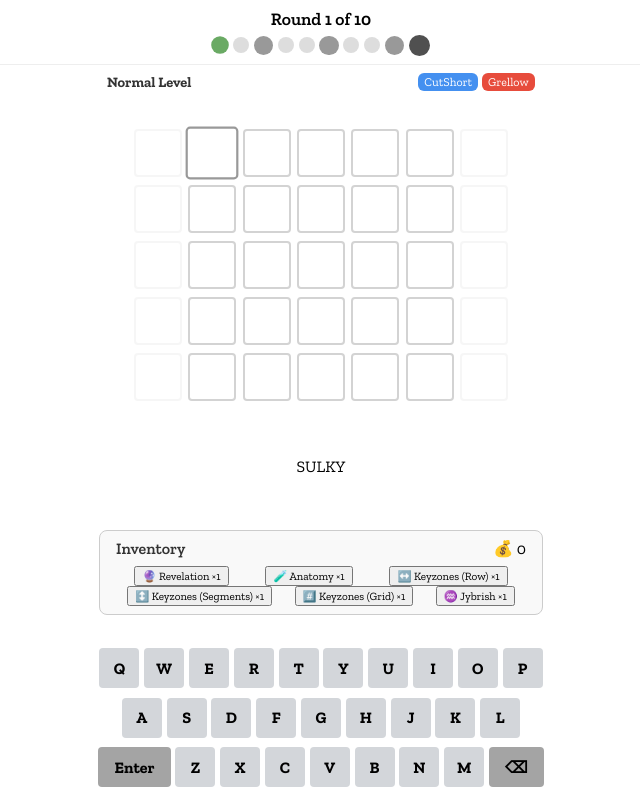
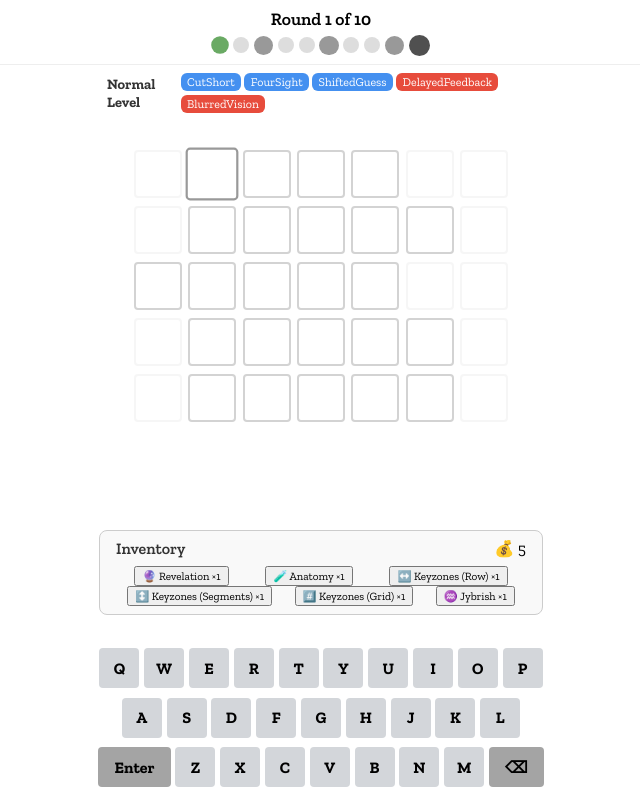
Before and after one commit to gabeszeto/unwordable, a React (Vite) app in the folder game/: page /play in a window 1280 px wide. Shown: the whole page, without its empty margins (319-959 px from the left). Built offline with nearby package versions, Linux system fonts and the light colour scheme.

Commit message:
fix: foursight and shiftedguess chronological order, keyboard hander for cutshort

```diff
--- a/game/src/contexts/gold/GoldContext.jsx
+++ b/game/src/contexts/gold/GoldContext.jsx
@@ -8,7 +8,7 @@ export function useGold() {
 }
 
 export function GoldProvider({ children }) {
-  const [gold, setGold] = useState(0);
+  const [gold, setGold] = useState(5);
 
   const addGold = (amount) => setGold((g) => g + amount);
   const spendGold = (amount) => setGold((g) => Math.max(g - amount, 0));
--- a/game/src/contexts/gold/goldUtils.js
+++ b/game/src/contexts/gold/goldUtils.js
@@ -1,5 +1,5 @@
 export function calculateRoundGold({ guessesUsed, isBoss = false }) {
-    const base = isBoss ? 5 : 2;
+    const base = isBoss ? 5 : 3;
     const remainingGuesses = Math.max(6 - guessesUsed, 0);
     return base + remainingGuesses;
 }
--- a/game/src/features/GameStageManager.jsx
+++ b/game/src/features/GameStageManager.jsx
@@ -33,8 +33,8 @@ export default function GameStageManager() {
     if (Object.keys(debuffPlan).length === 0) {
       // const plan = generateDebuffPlan();
       const plan = generateDebugDebuffPlan({
-        forcePassive: 'CutShort',
-        forceActive: 'Grellow'
+        forcePassive: ['CutShort', 'FourSight', 'ShiftedGuess'],
+        forceActive: ['DelayedFeedback', 'BlurredVision']
       });
       setDebuffPlan(plan);
       console.log(plan)
--- a/game/src/features/debuffs/debuffRegistry.js
+++ b/game/src/features/debuffs/debuffRegistry.js
@@ -3,15 +3,15 @@ export const debuffRegistry = {
   Grellow: {
     type: 'active',
     name: 'Grellow',
-    description: 'Green tiles are replaced with yellow. You’ll never know what’s correct.',
+    description: `Green tiles are replaced with yellow. You'll never know what's correct.`,
     weight: 1,
   },
-  Yellowless: {
-    type: 'active',
-    name: 'Yellow-less',
-    description: "Correct letters in the wrong place won't show up yellow.",
-    weight: 1,
-  },
+  // Yellowless: {
+  //   type: 'active',
+  //   name: 'Yellow-less',
+  //   description: "Correct letters in the wrong place won't show up yellow.",
+  //   weight: 1,
+  // },
   DelayedFeedback: {
     type: 'active',
     name: 'Delayed Feedback',
@@ -38,12 +38,12 @@ export const debuffRegistry = {
     description: 'Guessing a word with no colors ends your run instantly.',
     weight: 1,
   },
-  LetterLock: {
-    type: 'passive',
-    name: 'Locked Letter',
-    description: 'A random letter is locked into a specific position in one of your first three guesses.',
-    weight: 1,
-  },
+  // LetterLock: {
+  //   type: 'passive',
+  //   name: 'Locked Letter',
+  //   description: 'A random letter is locked into a specific position in one of your first three guesses.',
+  //   weight: 1,
+  // },
   ShiftedGuess: {
     type: 'passive',
     name: 'Shifted Guess',
@@ -56,12 +56,12 @@ export const debuffRegistry = {
     description: 'Your first guess must be a 4-letter word.',
     weight: 1,
   },
-  NoThreedom: {
-    type: 'passive',
-    name: 'No Threedom',
-    description: 'Your first guess must be a 3-letter word. Brutal.',
-    hidden: true, // optional: don’t show in perk selection if it's an upgrade
-  },
+  // NoThreedom: {
+  //   type: 'passive',
+  //   name: 'No Threedom',
+  //   description: 'Your first guess must be a 3-letter word. Brutal.',
+  //   hidden: true, // optional: don’t show in perk selection if it's an upgrade
+  // },
   CutShort: {
     type: 'passive',
     name: 'Cut Short',
@@ -69,11 +69,11 @@ export const debuffRegistry = {
     weight: 1,
     maxStacks: 3
   },
-  PerkTax: {
-    type: 'passive',
-    name: 'Perk Tax',
-    description: 'Using a perk costs +1 gold.',
-    weight: 1,
-    maxStacks: 2
-  },
+  // PerkTax: {
+  //   type: 'passive',
+  //   name: 'Perk Tax',
+  //   description: 'Using a perk costs +1 gold.',
+  //   weight: 1,
+  //   maxStacks: 2
+  // },
 };
--- a/game/src/features/debuffs/generateDebuffPlan.js
+++ b/game/src/features/debuffs/generateDebuffPlan.js
@@ -48,19 +48,28 @@ export function generateDebuffPlan() {
   return plan;
 }
 
-export function generateDebugDebuffPlan({ forcePassive = null, forceActive = null } = {}) {
+export function generateDebugDebuffPlan({
+  forcePassive = [],
+  forceActive = [],
+} = {}) {
   const plan = generateDebuffPlan();
 
   for (let round = 1; round <= 3; round++) {
     const entry = plan[round];
 
-    if (forcePassive && !entry.passive.includes(forcePassive)) {
-      entry.passive.push(forcePassive);
-    }
+    // Force up to 3 passive debuffs
+    forcePassive.slice(0, 3).forEach((debuff) => {
+      if (!entry.passive.includes(debuff)) {
+        entry.passive.push(debuff);
+      }
+    });
 
-    if (forceActive && !entry.active.includes(forceActive)) {
-      entry.active.push(forceActive);
-    }
+    // Force up to 2 active debuffs
+    forceActive.slice(0, 2).forEach((debuff) => {
+      if (!entry.active.includes(debuff)) {
+        entry.active.push(debuff);
+      }
+    });
   }
 
   return plan;
--- a/game/src/features/game/components/Board.jsx
+++ b/game/src/features/game/components/Board.jsx
@@ -45,6 +45,12 @@ export default function Board({
   const isFeedbackDelayActive = activeDebuffs.includes('DelayedFeedback');
   const FEEDBACK_DELAY_THRESHOLD = 2; // First 2 guesses are delayed
 
+  // Shortened word logic, active only on first row, and if debuff is active
+  const shortenedBlockIndexRef = useRef(null);
+
+  if (shortenedBlockIndexRef.current === null && 'FourSight' in passiveDebuffs) {
+    shortenedBlockIndexRef.current = Math.random() < 0.5 ? 1 : 5;
+  }
   // ShiftedGuess debuff logic
   const isShiftedGuessActive = passiveDebuffs['ShiftedGuess'] > 0;
   const shiftedGuessRowRef = useRef(null); // Which row to shift (0–2)
@@ -87,32 +93,42 @@ export default function Board({
     return Array.from({ length: len }, (_, i) => i + offset);
   };
 
-  const getRowActiveIndices = (rowIndex) => {
-    const base = getActiveIndices(WORD_LENGTH);
+  function getFinalRowIndices({
+    rowIndex,
+    wordLength,
+    maxRowLength,
+    passiveDebuffs,
+    shiftedGuessRow,
+    shiftDirection,
+    shortenedBlockIndex
+  }) {
+    let indices = getActiveIndices(wordLength); // Only needs wordLength because getActiveIndices is already scoped to maxRowLength
 
-    // Check for FourSight shortening
-    const shouldShorten = rowIndex === 0 && activeDebuffs.includes('FourSight');
-    const blocked = shortenedBlockIndexRef.current;
-
-    let final = base;
-
-    // Apply shifted guess
-    if (isShiftedGuessActive && rowIndex === shiftedGuessRowRef.current) {
-      final = base.map(i => i + shiftDirectionRef.current).filter(i => i >= 0 && i < MAX_ROW_LENGTH);
+    // Step 1: Apply FourSight (shortening first row)
+    if (rowIndex === 0 && 'FourSight' in passiveDebuffs && shortenedBlockIndex != null) {
+      indices = indices.filter(i => i !== shortenedBlockIndex);
     }
 
-    return shouldShorten && blocked !== null
-      ? final.filter(i => i !== blocked)
-      : final;
-  };
+    // Step 2: Apply ShiftedGuess (only for 1 row)
+    if (shiftedGuessRow === rowIndex && shiftDirection != null) {
+      indices = indices.map(i => i + shiftDirection).filter(i => i >= 0 && i < maxRowLength);
+    }
+
+    return indices;
+  }
 
 
-  // Shortened word logic, active only on first row, and if debuff is active
-  const shortenedBlockIndexRef = useRef(null);
-
-  if (shortenedBlockIndexRef.current === null && activeDebuffs.includes('FourSight')) {
-    shortenedBlockIndexRef.current = Math.random() < 0.5 ? 1 : 5;
-  }
+  const getRowActiveIndices = (rowIndex) => {
+    return getFinalRowIndices({
+      rowIndex,
+      wordLength: WORD_LENGTH,
+      maxRowLength: MAX_ROW_LENGTH,
+      passiveDebuffs,
+      shortenedBlockIndex: shortenedBlockIndexRef.current,
+      shiftedGuessRow: shiftedGuessRowRef.current,
+      shiftDirection: shiftDirectionRef.current
+    });
+  };
 
   const paddedTargetWord = useMemo(() => {
     const padded = Array(MAX_ROW_LENGTH).fill('');
@@ -135,6 +151,7 @@ export default function Board({
     setGuesses,
     targetWord,
     MAX_ROW_LENGTH,
+    MAX_GUESSES,
     WORD_LENGTH,
     paddedTargetWord,
     setShakeRow,
@@ -321,7 +338,7 @@ export default function Board({
       <div className="board">
         {rows}
       </div>
-      <div className="devWord">{targetWord}</div>
+      {/* <div className="devWord">{targetWord}</div> */}
       {jybrishActive && (
         <div className="jybrish-banner">
           Jybrish Activated
--- a/game/src/features/game/components/utils/useKeyboardHandlers.js
+++ b/game/src/features/game/components/utils/useKeyboardHandlers.js
@@ -8,6 +8,7 @@ export default function useKeyboardHandlers({
     setGuesses,
     targetWord,
     MAX_ROW_LENGTH,
+    MAX_GUESSES,
     paddedTargetWord,
     setShakeRow,
     setBouncingIndices,
@@ -140,7 +141,7 @@ export default function useKeyboardHandlers({
             setTimeout(() => setBouncingIndices([]), 1000);
             setIsGameOver(true);
             onRoundComplete(true, newGuesses);
-        } else if (newGuesses.length >= 6) {
+        } else if (newGuesses.length >= MAX_GUESSES) {
             setIsGameOver(true);
             onRoundComplete(false, newGuesses);
         }
@@ -156,6 +157,8 @@ export default function useKeyboardHandlers({
         (e) => {
             const key = e.key.toUpperCase();
             const rowActiveIndices = getRowActiveIndices(guesses.length);
+
+            if (guesses.length >= MAX_GUESSES) return; // Prevent extra guesses
 
             if (key === 'ENTER') {
                 const guessStr = rowActiveIndices.map(i => currentGuess[i]).join('');
```
